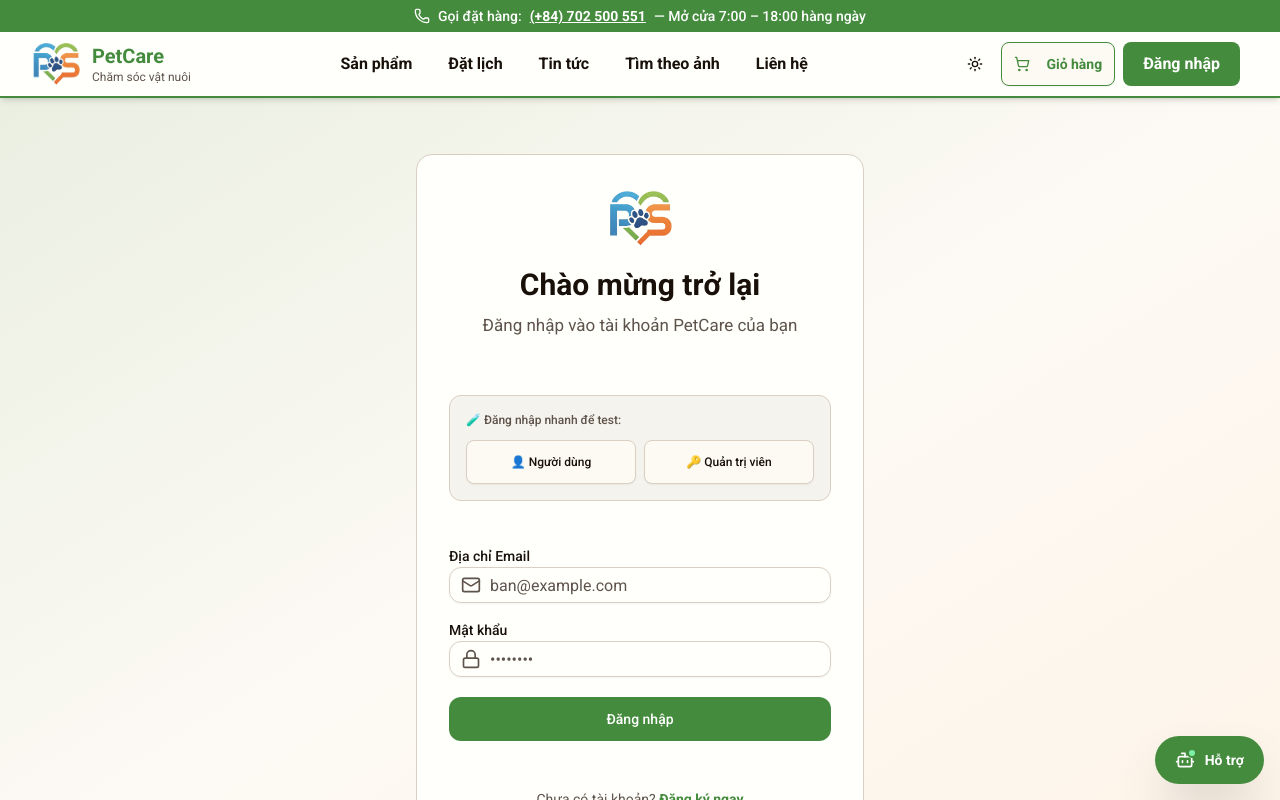
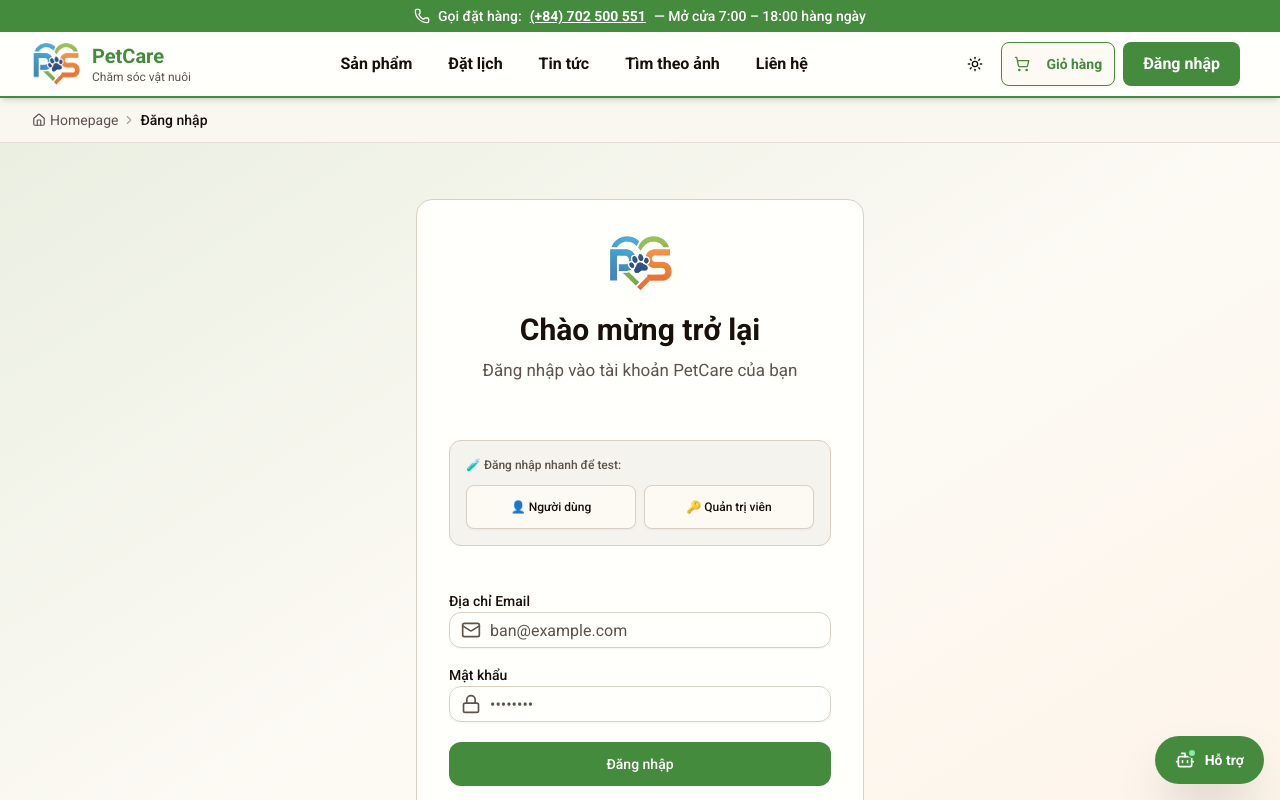
Before and after one commit to LeQuocHoaiDuc22130048/smart_pet_care, a React (Vite) app in the folder front_end/pet_care_smart/: page /login in a window 1280 px wide. Shown: the top 800 px of the page. Built offline with nearby package versions, Linux system fonts and the light colour scheme.

Commit message:
update breadscumb

```diff
--- /dev/null
+++ b/front_end/pet_care_smart/src/components/Breadcrumb.tsx
@@ -0,0 +1,44 @@
+import { Link } from 'react-router';
+import { ChevronRight, Home } from 'lucide-react';
+
+export interface BreadcrumbItem {
+    label: string;
+    path?: string;
+}
+
+interface Props {
+    items: BreadcrumbItem[];
+    className?: string;
+}
+
+const Breadcrumb = ({ items, className = '' }: Props) => {
+    const all = [{ label: 'Homepage', path: '/' }, ...items];
+
+    return (
+        <nav aria-label='breadcrumb' className={`flex items-center flex-wrap gap-1 text-sm text-muted-foreground ${className}`}>
+            {all.map((item, i) => {
+                const isLast = i === all.length - 1;
+                return (
+                    <span key={i} className='flex items-center gap-1'>
+                        {i > 0 && <ChevronRight className='w-3.5 h-3.5 shrink-0 text-muted-foreground/50' />}
+                        {i === 0 && <Home className='w-3.5 h-3.5 shrink-0' />}
+                        {isLast || !item.path ? (
+                            <span className={isLast ? 'font-medium text-foreground truncate max-w-[180px] sm:max-w-xs' : ''}>
+                                {item.label}
+                            </span>
+                        ) : (
+                            <Link
+                                to={item.path}
+                                className='hover:text-[#448B3D] hover:underline transition-colors'
+                            >
+                                {item.label}
+                            </Link>
+                        )}
+                    </span>
+                );
+            })}
+        </nav>
+    );
+};
+
+export default Breadcrumb;
--- /dev/null
+++ b/front_end/pet_care_smart/src/components/PublicPageBreadcrumb.tsx
@@ -0,0 +1,19 @@
+import { useLocation } from 'react-router';
+import Breadcrumb from '@/components/Breadcrumb';
+import { getPublicBreadcrumbItems } from '@/lib/publicBreadcrumbs';
+
+const PublicPageBreadcrumb = () => {
+    const { pathname } = useLocation();
+    const items = getPublicBreadcrumbItems(pathname);
+    if (!items?.length) return null;
+
+    return (
+        <div className='border-b border-border/60 bg-muted/20'>
+            <div className='max-w-7xl mx-auto px-4 sm:px-6 lg:px-8 py-3'>
+                <Breadcrumb items={items} />
+            </div>
+        </div>
+    );
+};
+
+export default PublicPageBreadcrumb;
--- a/front_end/pet_care_smart/src/layout/PublicLayout.tsx
+++ b/front_end/pet_care_smart/src/layout/PublicLayout.tsx
@@ -1,11 +1,13 @@
 import { Outlet } from 'react-router';
 import PublicNavbar from '../components/PublicNavbar';
 import PublicFooter from '@/components/PublicFooter';
+import PublicPageBreadcrumb from '@/components/PublicPageBreadcrumb';
 
 const PublicLayout = () => {
     return (
         <div className='min-h-screen flex flex-col bg-background'>
             <PublicNavbar />
+            <PublicPageBreadcrumb />
             <main className='flex-1'>
                 <Outlet />
             </main>
--- /dev/null
+++ b/front_end/pet_care_smart/src/lib/publicBreadcrumbs.ts
@@ -0,0 +1,35 @@
+import type { BreadcrumbItem } from '@/components/Breadcrumb';
+
+/** Các mục sau trang gốc Homepage; component Breadcrumb tự thêm Homepage (/) */
+export function getPublicBreadcrumbItems(pathname: string): BreadcrumbItem[] | null {
+    const path = pathname.replace(/\/+$/, '') || '/';
+    if (path === '/') return null;
+
+    if (path === '/login') return [{ label: 'Đăng nhập' }];
+    if (path === '/register') return [{ label: 'Đăng ký' }];
+    if (path === '/products') return [{ label: 'Sản phẩm' }];
+    if (path.startsWith('/products/')) {
+        const rest = path.slice('/products/'.length);
+        if (!rest) return [{ label: 'Sản phẩm' }];
+        return [{ label: 'Sản phẩm', path: '/products' }, { label: 'Chi tiết sản phẩm' }];
+    }
+    if (path === '/image-search') return [{ label: 'Tìm theo ảnh' }];
+    if (path === '/cart') return [{ label: 'Giỏ hàng' }];
+    if (path === '/checkout') {
+        return [{ label: 'Giỏ hàng', path: '/cart' }, { label: 'Thanh toán' }];
+    }
+    if (path === '/booking') return [{ label: 'Đặt lịch' }];
+    if (path === '/blog') return [{ label: 'Tin tức' }];
+    if (path.startsWith('/blog/')) {
+        const rest = path.slice('/blog/'.length);
+        if (!rest) return [{ label: 'Tin tức' }];
+        return [{ label: 'Tin tức', path: '/blog' }, { label: 'Chi tiết bài viết' }];
+    }
+    if (path === '/chinh-sach-bao-mat') return [{ label: 'Chính sách bảo mật' }];
+    if (path === '/chinh-sach-doi-tra') return [{ label: 'Chính sách đổi trả' }];
+    if (path === '/chinh-sach-van-chuyen') return [{ label: 'Chính sách vận chuyển' }];
+    if (path === '/lien-he') return [{ label: 'Liên hệ' }];
+    if (path === '/feedback') return [{ label: 'Góp ý' }];
+
+    return [{ label: 'Trang' }];
+}
```
